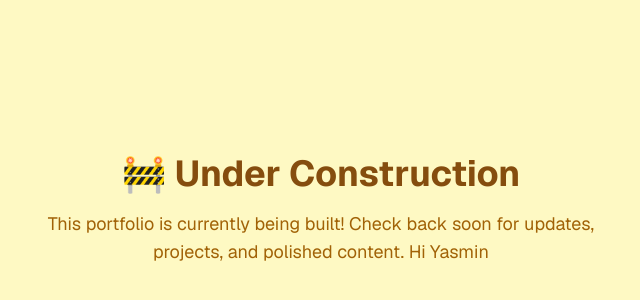
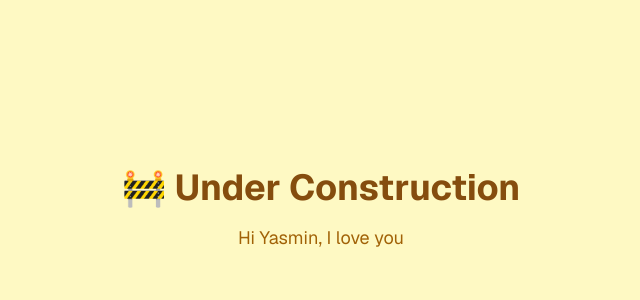
Before and after one commit to mcPrefect/michaelcronin.ie, a Next.js app in the folder michaelcronin-site/: page / in a window 1280 px wide. Shown: the part 190-490 px from the top of the page, without its empty margins (319-959 px from the left). Built offline with nearby package versions, Linux system fonts and the light colour scheme.

Commit message:
i love yasmin

```diff
--- a/michaelcronin-site/app/page.js
+++ b/michaelcronin-site/app/page.js
@@ -35,7 +35,7 @@ if (underConstruction) {
         <div>
           <h1 className="text-4xl font-bold mb-4 text-yellow-800">🚧 Under Construction</h1>
           <p className="text-lg text-yellow-700 max-w-xl mx-auto">
-            This portfolio is currently being built! Check back soon for updates, projects, and polished content. Hi Yasmin
+            Hi Yasmin, I love you
 
           </p>
         </div>
```
